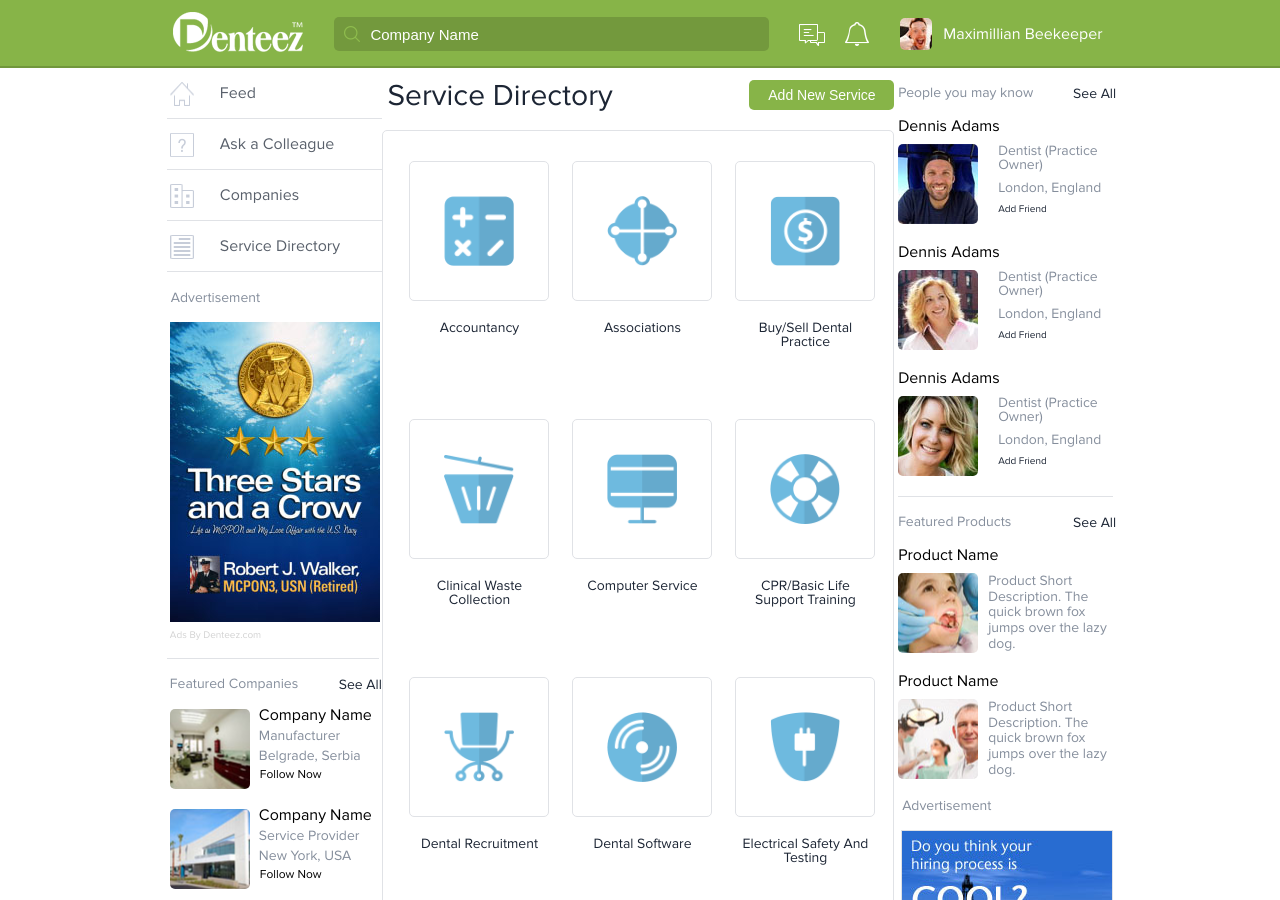
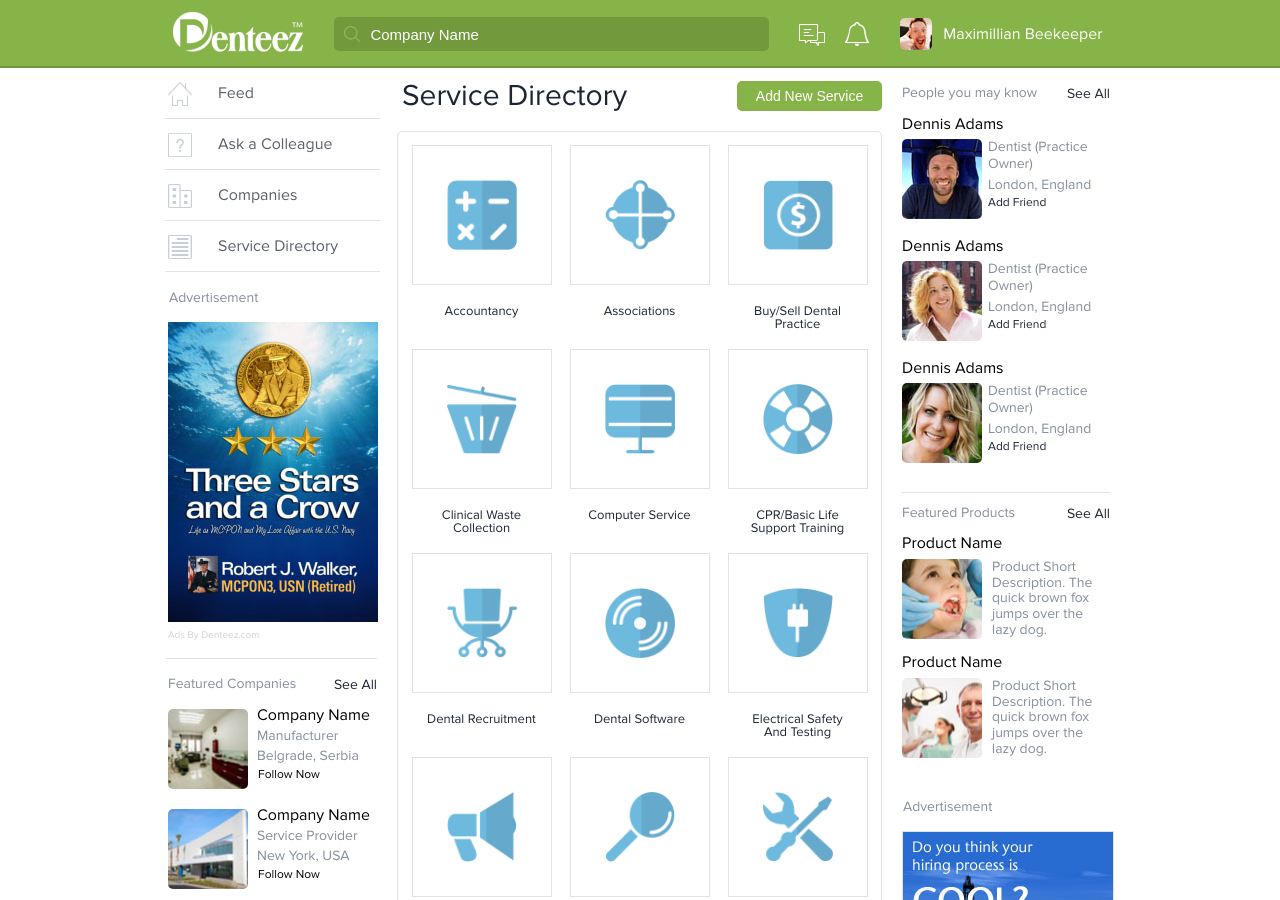
Before and after one commit to vahutson/test-SASS, a website: page index.html in a window 1280 px wide. Shown: the top 900 px of the page. Drawn offline with Linux system fonts and the light colour scheme.

Commit message:
'styling'

```diff
--- a/index.html
+++ b/index.html
@@ -90,7 +90,7 @@
             <button class="services__add-button">Add New Service</button>
         </div>
         <div class="services">
-            <div class="services__row">
+            <!--<div class="services__row">-->
                 <div class="services__item"><img src="img/accountancy.png" alt="" class="padIcon">
                     <p class="services__title">Accountancy</p>
                 </div>
@@ -101,8 +101,8 @@
                     <p class="services__title">Buy/Sell Dental
                         Practice</p>
                 </div>
-            </div>
-            <div class="services__row">
+            <!--</div>-->
+            <!--<div class="services__row">-->
                 <div class="services__item"><img src="img/clinical_waste.png" alt="" class="padIcon">
                     <p class="services__title">Clinical Waste Collection</p>
                 </div>
@@ -112,8 +112,8 @@
                 <div class="services__item"><img src="img/cpr.png" alt="" class="padIcon">
                     <p class="services__title">CPR/Basic Life Support Training</p>
                 </div>
-            </div>
-            <div class="services__row">
+            <!--</div>-->
+            <!--<div class="services__row">-->
                 <div class="services__item"><img src="img/denta.png" alt="" class="padIcon">
                     <p class="services__title">Dental Recruitment</p>
                 </div>
@@ -124,8 +124,8 @@
                     <p class="services__title">Electrical Safety
                         And Testing</p>
                 </div>
-            </div>
-            <div class="services__row">
+            <!--</div>-->
+            <!--<div class="services__row">-->
                 <div class="services__item"><img src="img/marketing.png" alt="" class="padIcon">
                     <p class="services__title">Marketing</p>
                 </div>
@@ -135,8 +135,8 @@
                 <div class="services__item"><img src="img/repairs.png" alt="" class="padIcon">
                     <p class="services__title">Repairs</p>
                 </div>
-            </div>
-            <div class="services__row">
+            <!--</div>-->
+            <!--<div class="services__row">-->
                 <div class="services__item"><img src="img/silicitors.png" alt="" class="padIcon">
                     <p class="services__title">Solicitors</p>
                 </div>
@@ -146,8 +146,8 @@
                 <div class="services__item"><img src="img/training_courses.png" alt="" class="padIcon">
                     <p class="services__title">Training & Courses</p>
                 </div>
-            </div>
-            <div class="services__row">
+            <!--</div>-->
+            <!--<div class="services__row">-->
                 <div class="services__item"><img src="img/web_designers.png" alt="" class="padIcon">
                     <p class="services__title">Web Designers</p>
                 </div>
@@ -158,8 +158,8 @@
                     <p class="services__title">Dental Chair
                         Recovery</p>
                 </div>
-            </div>
-            <div class="services__row">
+            <!--</div>-->
+            <!--<div class="services__row">-->
                 <div class="services__item"><img src="img/engineering.png" alt="" class="padIcon">
                     <p class="services__title">Equipment
                         Engineering</p>
@@ -171,7 +171,7 @@
                     <p class="services__title">Uniform &
                         Workwear</p>
                 </div>
-            </div>
+            <!--</div>-->
         </div>
     </main>
 
--- a/style.scss
+++ b/style.scss
@@ -10,7 +10,6 @@
 
 .see-all {
   margin-top: 2px;
-  margin-right: -3px;
   font-size: 14px;
   color: #1c2534;
   text-decoration: none;
@@ -64,6 +63,7 @@ header {
         background-color: #73993d;
         border-style: none;
         border-radius: 5px;
+        outline: none;
 
         &::placeholder {
           color: white;
@@ -123,9 +123,7 @@ header {
 
 .main_wrapper {
   display: flex;
-  justify-content: space-around;
-  width: 80%;
-  margin: 0 auto;
+  justify-content: space-between;
 }
 
 .navigation {
@@ -141,7 +139,6 @@ header {
         position: relative;
         width: 215px;
         height: 52px;
-
 
         border-bottom: 1px solid #e0e2e6;
 
@@ -228,8 +225,6 @@ header {
 
     }
 
-
-
     .companies__info {
       display: flex;
       justify-content: space-between;
@@ -266,11 +261,14 @@ header {
 
 main {
 
+  margin-left: 20px;
+  margin-right: 20px;
+
   .services__wrapper {
     display: flex;
     justify-content: space-between;
     padding-top: 13px;
-    height: 62px;
+    padding-bottom: 20px;
 
     .services__wrapper-title {
       padding-left: 5px;
@@ -280,8 +278,6 @@ main {
 
     .services__add-button {
       width: 145px;
-      height: 30px;
-      margin-top: -1px;
       border-style: none;
       border-radius: 5px;
       background-color: #87b448;
@@ -297,20 +293,23 @@ main {
   }
 
   .services {
+    display: flex;
+    flex-wrap: wrap;
+    justify-content: center;
     border: 1px solid #e0e2e6;
     border-radius: 5px;
-
-    .services__row {
-      display: flex;
-      justify-content: space-between;
-      border-radius: 5px;
-      padding: 15px 9px 20px 12px;
+    padding: 4px;
 
     .services__item {
-        padding: 15px 9px 20px 14px;
+      width: 140px;
+      margin: 9px;
 
       &:hover {
         cursor: pointer;
+
+        .services__title {
+          color: #71973c;
+        }
       }
 
       .padIcon {
@@ -318,7 +317,7 @@ main {
         height: 140px;
         padding: 34px;
         border: 1px solid #e0e2e6;
-          border-radius: 5px;
+
 
         &:hover {
           background: #f4f7fb;
@@ -327,47 +326,44 @@ main {
       }
 
       .services__title {
-          width: 140px;
+        max-width: 80%;
         margin: 17px auto 0 auto;
         color: #1c2534;
-          font-size: 14px;
+        font-size: 13px;
         text-align: center;
-
-          &:hover {
-            color: #71973c;
-            cursor: pointer;
-          }
-        }
-
       }
     }
   }
 }
 
 aside {
+  width: 213px;
+  padding-right: 5px;
+
   .people {
-
+    padding-bottom: 10px;
     border-bottom: 1px solid #e0e2e6;
 
     .people__title {
       display: flex;
       justify-content: space-between;
       align-items: center;
-      height: 50px;
-      padding-top: 20px;
-      padding-bottom: 20px;
+      height: 45px;
+      padding-top: 5px;
+      margin-bottom: 3px;
     }
   }
   .people__item {
-    margin-bottom: 20px;
+    margin-bottom: 19px;
 
     .people__name {
-      margin-bottom: 10px;
+      margin-bottom: 7px;
     }
 
     .people__info {
       display: flex;
       justify-content: space-between;
+
 
       .people__photo {
         border-radius: 5px;
@@ -378,24 +374,28 @@ aside {
         justify-content: space-between;
         flex-direction: column;
         width: 125px;
-        padding-left: 10px;
+        padding-left: 3px;
         padding-bottom: 10px;
+        line-height: 1.2;
       }
 
       .people__add-friend {
         color: #1c2534;
-        font-size: 10px;
+        font-size: 12px;
+        line-height: 0.9;
       }
     }
   }
   .advertisement {
+    margin-top: 42px;
+    padding-left: 0;
 
     .advertisement__image {
       border: 1px solid #e0e2e6;
     }
     .advertisement__copyright {
       display: block;
-      margin-top: 8px;
+      margin-top: 4px;
     }
   }
 
@@ -405,21 +405,21 @@ aside {
       display: flex;
       justify-content: space-between;
       align-items: center;
-      height: 50px;
-      padding-top: 20px;
-      padding-bottom: 20px;
+      height: 40px;
     }
 
     .products__item {
-      margin-bottom: 20px;
+      margin-top: 2px;
+      margin-bottom: 15px;
 
       .product__name {
-        margin-bottom: 10px;
+        margin-bottom: 8px;
       }
 
       .product__content {
         display: flex;
         justify-content: space-between;
+
 
         .product__photo {
           width: 80px;
@@ -437,6 +437,7 @@ aside {
 
         .product__text {
           width: 125px;
+          padding-left: 7px;
 
           p {
             line-height: 1.12;
```
Also changed, not shown: package.json (added, +19 -0 lines), style.css, 1 other file. Lines whose indentation alone changed are shown as unchanged.
